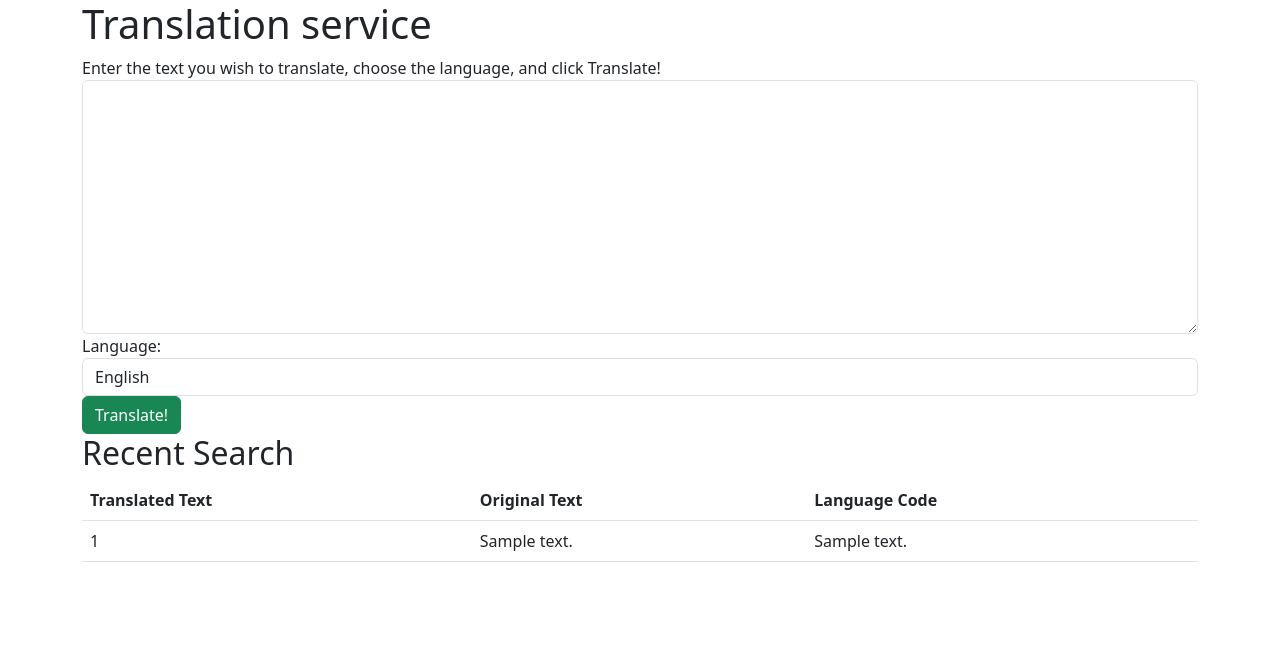
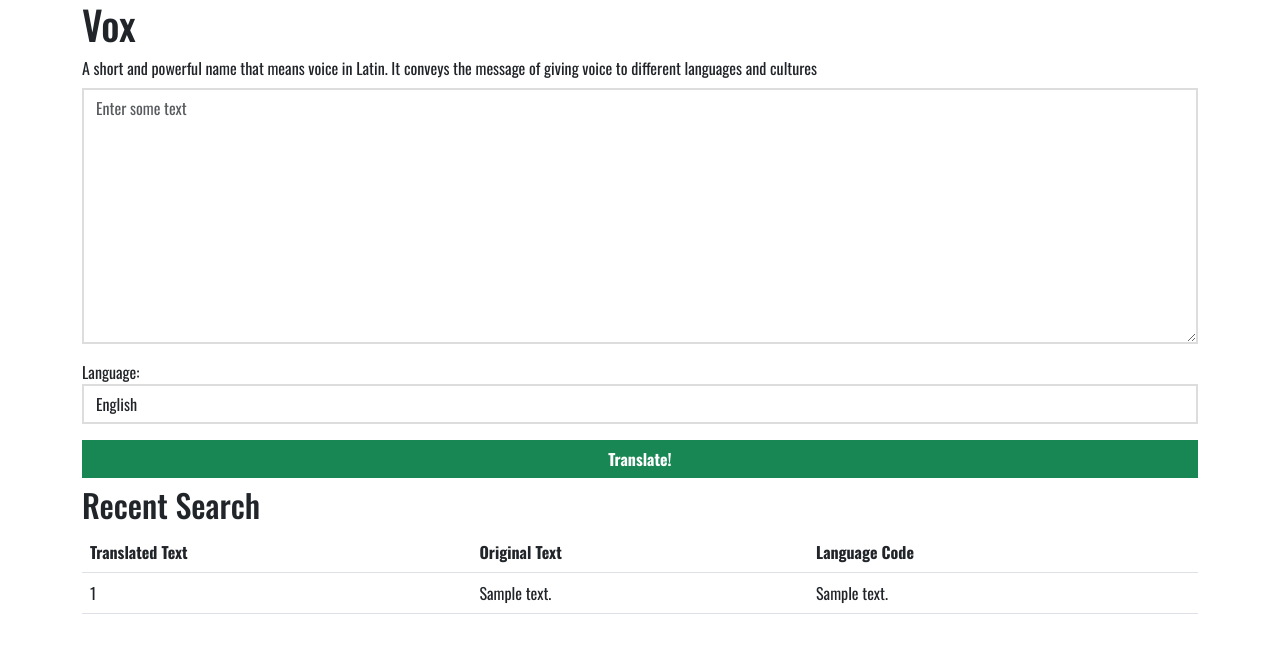
Before and after one commit to mbusaz/ai-app, a Flask app: page / in a window 1280 px wide. Shown: the top 653 px of the page. Run offline with Flask 3, Linux system fonts and the light colour scheme; tables that the repository leaves empty or names only in its code hold one stand-in row (values such as "Sample post").

Commit message:
adding some css

```diff
--- a/templates/index.html
+++ b/templates/index.html
@@ -4,16 +4,41 @@
     <meta charset="UTF-8">
     <meta name="viewport" content="width=device-width, initial-scale=1.0">
     <link href="https://cdn.jsdelivr.net/npm/bootstrap@5.3.0/dist/css/bootstrap.min.css" rel="stylesheet" integrity="sha384-9ndCyUaIbzAi2FUVXJi0CjmCapSmO7SnpJef0486qhLnuZ2cdeRhO02iuK6FUUVM" crossorigin="anonymous">
+    <link rel="preconnect" href="https://fonts.googleapis.com">
+<link rel="preconnect" href="https://fonts.gstatic.com" crossorigin>
+<link href="https://fonts.googleapis.com/css2?family=Oswald:wght@200;300;400;500;600;700&display=swap" rel="stylesheet">
+    <style>
+      body {
+        font-family: 'Oswald', sans-serif;
+      }
+
+      .form-group {
+        padding: 0.5rem 0rem;
+      }
+
+      .form-control {
+        border: 2px solid #ddd;
+        border-radius: 0rem;
+      }
+
+      .btn, .btn-success {
+        border-radius: 0rem;
+        font-weight: bold;
+        width: 100%;
+        margin: 0.5rem 0rem;
+        font-family: 'Oswald', sans-serif;
+      }
+    </style>
     <title>Translator</title>
 </head>
 <body>
     <div class="container">
-        <h1>Translation service</h1>
-        <div>Enter the text you wish to translate, choose the language, and click Translate!</div>
+        <h1>Vox</h1>
+        <div>A short and powerful name that means voice in Latin. It conveys the message of giving voice to different languages and cultures</div>
         <div>
             <form method="POST">
                 <div class="form-group">
-                    <textarea name="text" cols="20" rows="10" class="form-control"></textarea>
+                    <textarea name="text" cols="20" rows="10" class="form-control" placeholder="Enter some text"></textarea>
                 </div>
                 <div class="form-group">
                     <label for="language">Language:</label>
```
